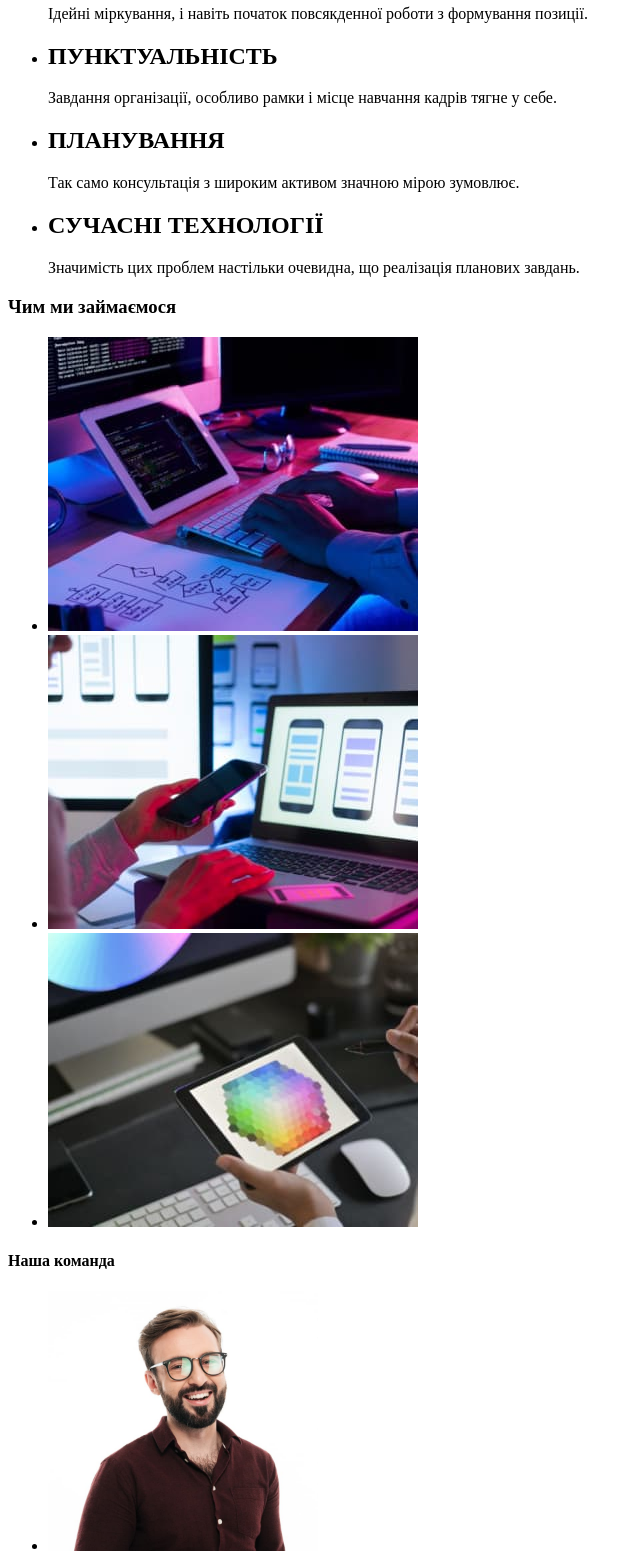
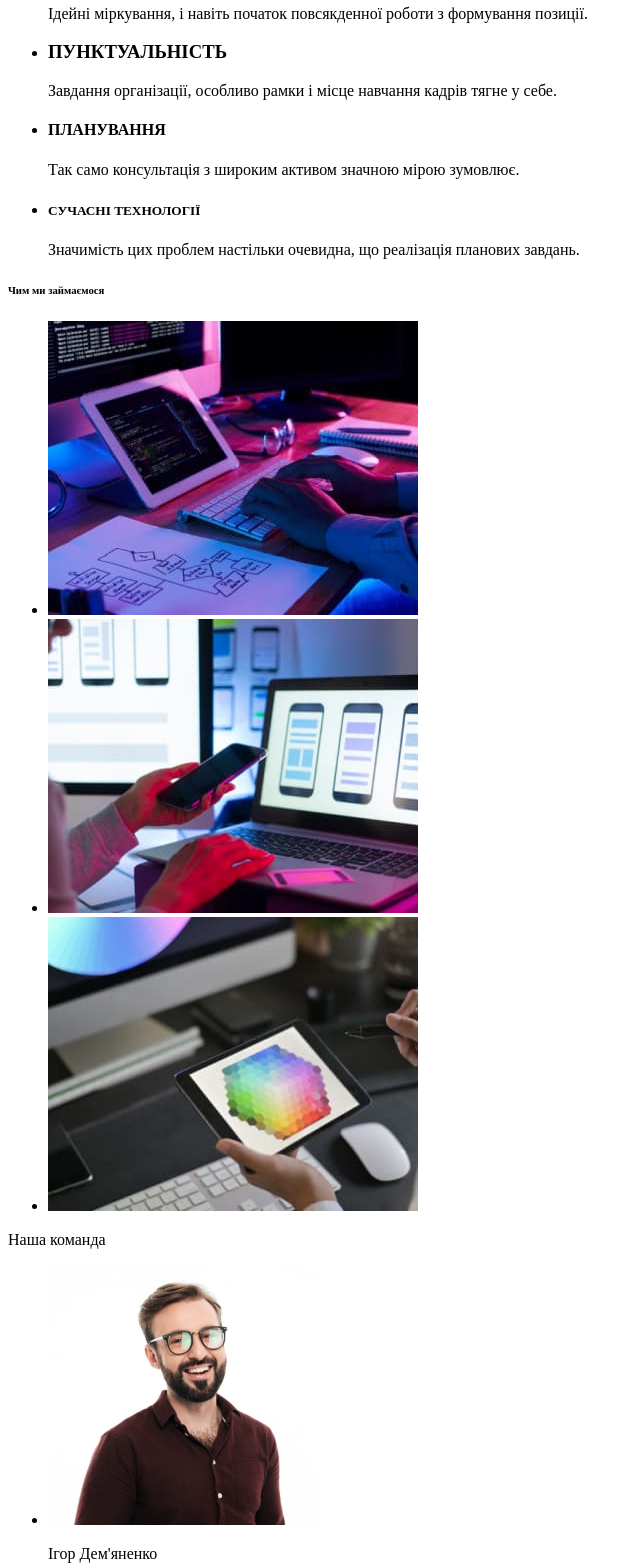
Before and after one commit to rost92/goit-markup-hw-01, a plain HTML site: page index.html in a window 1280 px wide. Shown: the part 280-1846 px from the top of the page, without its empty margins (0-642 px from the left). Drawn offline with Linux system fonts and the light colour scheme.

Commit message:
corrected

```diff
--- a/index.html
+++ b/index.html
@@ -34,20 +34,20 @@
             </p>
           </li>
           <li>
-            <h2>ПУНКТУАЛЬНІСТЬ</h2>
+            <h3>ПУНКТУАЛЬНІСТЬ</h3>
             <p>
               Завдання організації, особливо рамки і місце навчання кадрів тягне
               у себе.
             </p>
           </li>
           <li>
-            <h2>ПЛАНУВАННЯ</h2>
+            <h4>ПЛАНУВАННЯ</h4>
             <p>
               Так само консультація з широким активом значною мірою зумовлює.
             </p>
           </li>
           <li>
-            <h2>СУЧАСНІ ТЕХНОЛОГІЇ</h2>
+            <h5>СУЧАСНІ ТЕХНОЛОГІЇ</h5>
             <p>
               Значимість цих проблем настільки очевидна, що реалізація планових
               завдань.
@@ -56,7 +56,7 @@
         </ul>
       </section>
       <section>
-        <h3>Чим ми займаємося</h3>
+        <h6>Чим ми займаємося</h6>
         <ul>
           <li>
             <img
@@ -85,7 +85,7 @@
         </ul>
       </section>
       <section>
-        <h4>Наша команда</h4>
+        <h7>Наша команда</h7>
         <ul>
           <li>
             <img
@@ -133,8 +133,8 @@
     <footer>
       <a href="#" class="logo">WebStudio</a>
       <address>м. Київ, пр-т Лесі Українки, 26</address>
-      <p>info@devstudio.com</p>
-      <p>+38 096 111 11 11</p>
+      <a href="mailto:info@devstudio.com">info@devstudio.com</a>
+      <a href="tel:+380961111111">+38 096 111 11 11</a>
     </footer>
   </body>
 </html>
```
